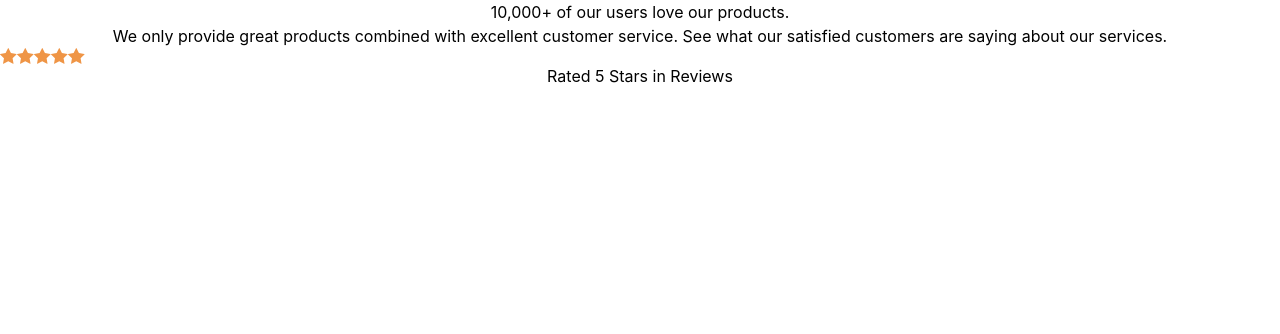
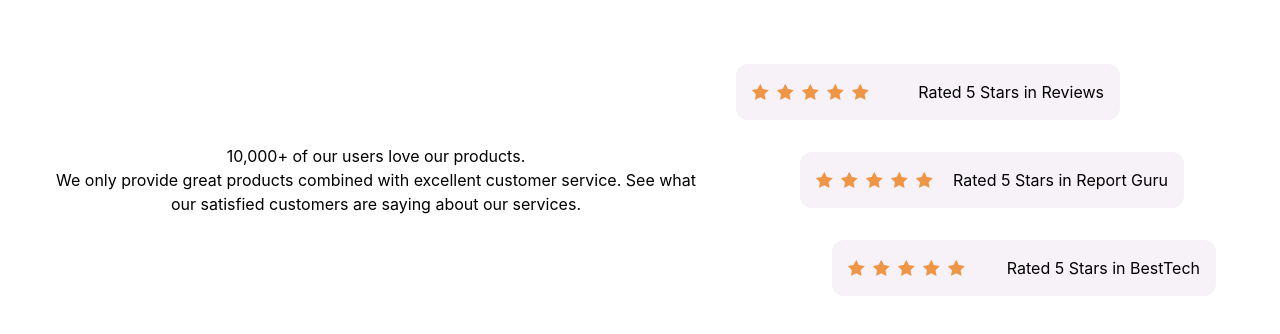
Before and after one commit to EdebaliErman/Frontend-mentor-10, a React (Create React App) app: page / in a window 1280 px wide. Shown: the top 334 px of the page. Built offline with nearby package versions, Linux system fonts and the light colour scheme.

Commit message:
StarBar complated

```diff
--- a/src/App.js
+++ b/src/App.js
@@ -6,8 +6,10 @@ import StarBar from './Components/StarBar/StarBar';
 function App() {
   return (
     <div className="App">
-      <Banner />
-      <StarBar />
+      <div className='flex justify-around items-center m-12'>
+        <Banner />
+        <StarBar />
+      </div>
       <Card />
     </div>
   );
--- a/src/Components/StarBar/StarBar.js
+++ b/src/Components/StarBar/StarBar.js
@@ -3,14 +3,16 @@ import { icons } from '../../Data/data'
 
 function StarBar() {
     return (
-        <div>
-            <Bar prop={"Reviews"} />
+        <div className='flex flex-col justify-start items-center w-1/2' >
+            <Bar prop={"Reviews"} name={"ml-[-4rem]"}/>
+            <Bar prop={"Report Guru"} name={"ml-[4rem]"}/>
+            <Bar prop={"BestTech"} name={"ml-[8rem]"} />
         </div>
     )
 }
 
 const Stars = () => {
-    return <span className='flex'>
+    return <span className='flex gap-2'>
         {icons.star}
         {icons.star}
         {icons.star}
@@ -19,9 +21,9 @@ const Stars = () => {
     </span>
 }
 
-const Bar = ({ prop }) => {
+const Bar = ({ prop,name }) => {
     return (
-        <div>
+        <div className={`flex justify-between w-96 items-center m-4 p-4 gap-4 bg-starBack rounded-xl ${name}`}>
             <Stars /> Rated 5 Stars in {prop}
         </div>
     )
--- a/tailwind.config.js
+++ b/tailwind.config.js
@@ -5,7 +5,8 @@ module.exports = {
     extend: {
       colors:{
         main:"#511f50",
-        stat:"#c3639b"
+        stat:"#c3639b",
+        starBack:"#f7f2f8"
       }
     },
   },
```
